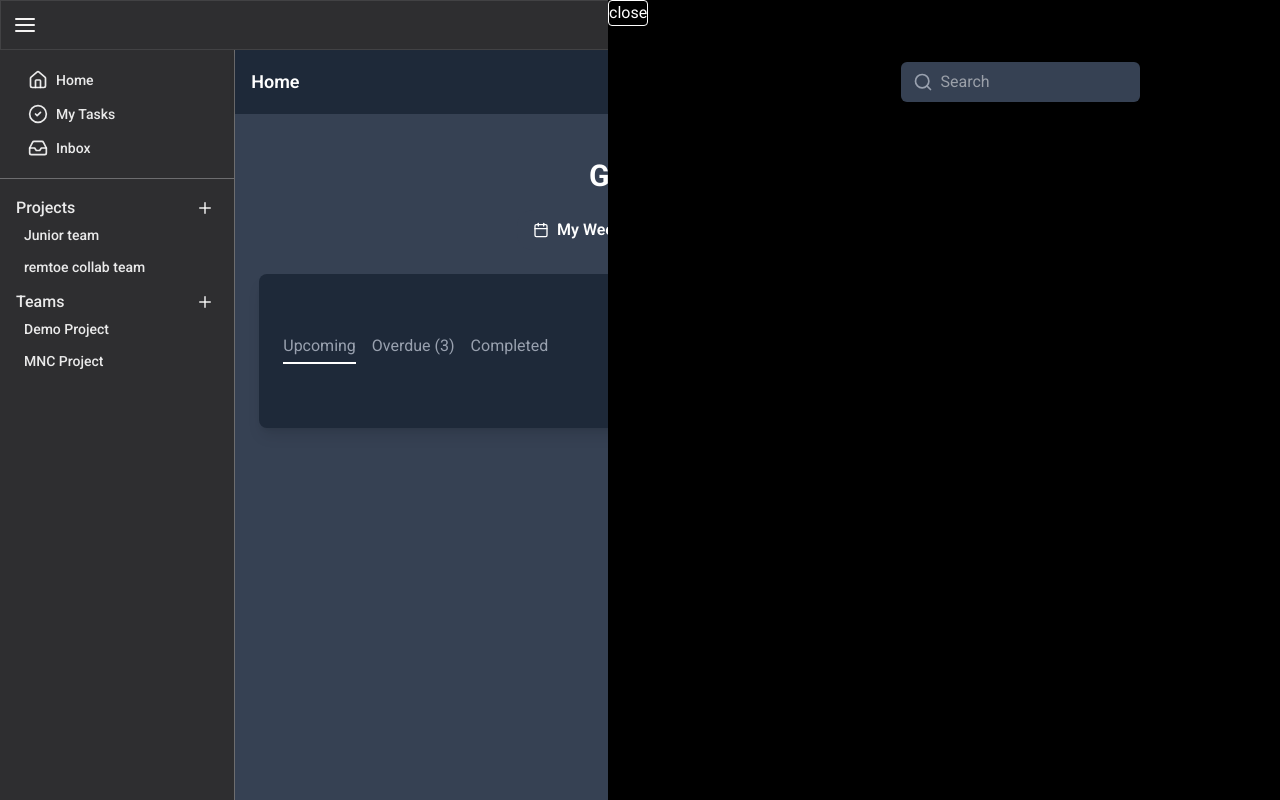
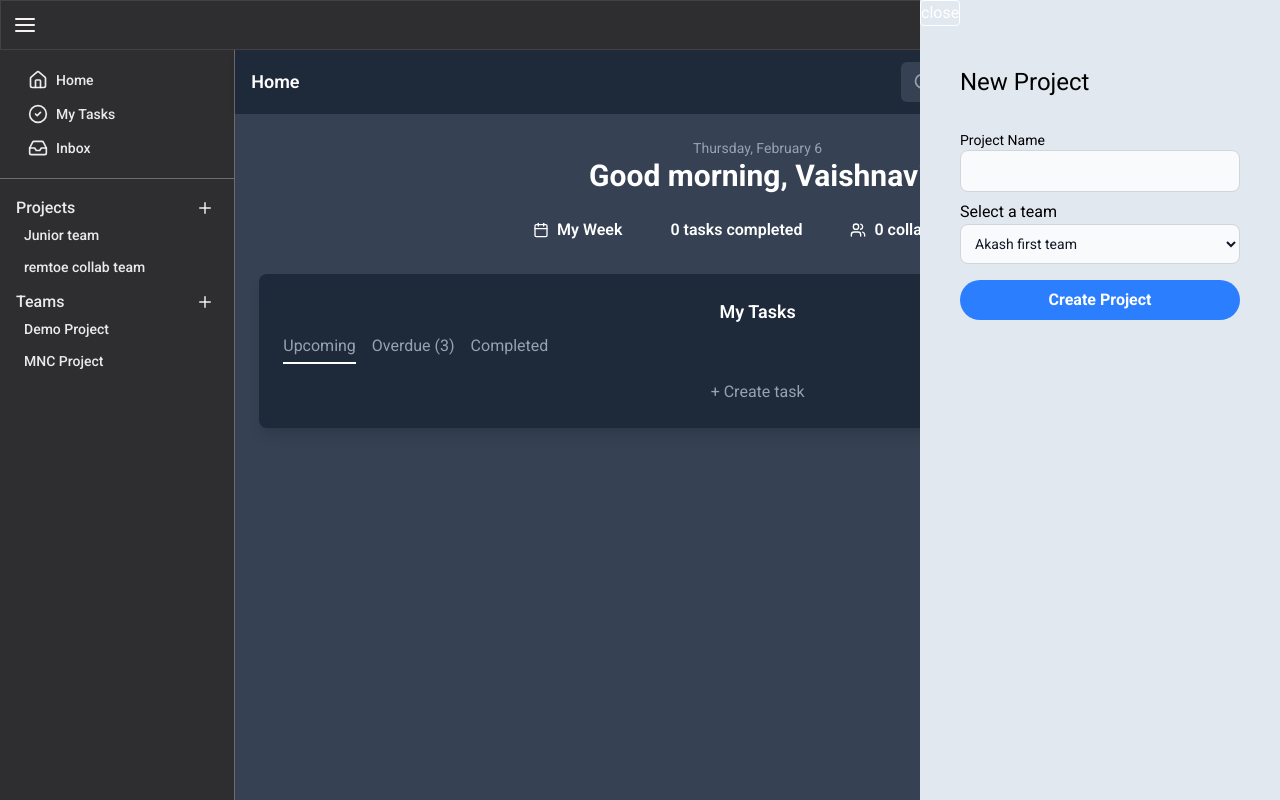
Before and after one commit to akashKumar06/remote-collabration, a React (Vite) app in the folder frontend/: page /dashboard/home in a window 1280 px wide. Both pictures are taken after a click on the element 205 px from the left and 208 px from the top of the page. Built offline with nearby package versions, Linux system fonts and the light colour scheme; a web font is replaced by a local one.

Commit message:
modal layout

```diff
--- a/frontend/src/app/slices/modal/index.js
+++ b/frontend/src/app/slices/modal/index.js
@@ -1,12 +1,25 @@
 import { createSlice } from "@reduxjs/toolkit";
 
+const initialState = {
+  state: false,
+  activeComponent: "",
+};
+
 export const modalSlice = createSlice({
-  initialState: false,
+  initialState,
   name: "modal",
   reducers: {
-    toggle: (state) => !state,
+    open: (state) => {
+      state.state = true;
+    },
+    close: (state) => {
+      state.state = false;
+    },
+    setActiveComponent: (state, action) => {
+      state.activeComponent = action.payload;
+    },
   },
 });
 
-export const { toggle } = modalSlice.actions;
+export const { open, close, setActiveComponent } = modalSlice.actions;
 export default modalSlice.reducer;
--- a/frontend/src/components/Modal.jsx
+++ b/frontend/src/components/Modal.jsx
@@ -1,23 +1,31 @@
 import { useDispatch, useSelector } from "react-redux";
-import { toggle } from "../app/slices/modal";
+import { close } from "../app/slices/modal";
+import CreateProjectForm from "../features/dashboard/project/CreateProjectForm";
+import NewTeamForm from "../features/dashboard/project/NewTeamForm";
 
-function Modal({ children }) {
-  const state = useSelector((state) => state.modal);
+const components = new Map([
+  ["new_project_form", <CreateProjectForm key="new_project_form" />],
+  ["new_team_form", <NewTeamForm key="new_team_form" />],
+]);
+
+function Modal() {
+  const { state, activeComponent } = useSelector((state) => state.modal);
+
   const dispatch = useDispatch();
+
   return (
     <div
-      className={`fixed right-0 top-0 h-screen w-2xl bg-black transition duration-700 ease-in-out    ${
+      className={`fixed right-0 top-0 z-10 h-screen bg-slate-200 transition duration-700 ease-in-out  ${
         state ? "translate-0" : "translate-x-full"
       }`}
     >
       <button
-        onClick={() => dispatch(toggle())}
+        onClick={() => dispatch(close())}
         className="text-white border-white border rounded"
       >
         close
       </button>
-      <h1>Modal</h1>
-      {children}
+      {components.get(activeComponent)}
     </div>
   );
 }
--- a/frontend/src/features/dashboard/Sidebar.jsx
+++ b/frontend/src/features/dashboard/Sidebar.jsx
@@ -2,7 +2,7 @@ import { CircleCheck, HomeIcon, Inbox, Plus } from "lucide-react";
 import { useState } from "react";
 import { useDispatch } from "react-redux";
 import { Link } from "react-router";
-import { toggle } from "../../app/slices/modal";
+import { open, setActiveComponent } from "../../app/slices/modal";
 
 const initalProjects = [
   {
@@ -65,7 +65,10 @@ function Sidebar() {
             <h1 className="text-base">Projects</h1>
             <div
               className="cursor-pointer px-1 py-1 rounded hover:bg-[#2B2C2E] transition"
-              onClick={() => dispatch(toggle())}
+              onClick={() => {
+                dispatch(open());
+                dispatch(setActiveComponent("new_project_form"));
+              }}
             >
               <Plus size={18} fontWeight={900} />
             </div>
@@ -84,7 +87,13 @@ function Sidebar() {
         <div>
           <div className="flex items-center justify-between py-">
             <h1 className="text-base">Teams</h1>
-            <div className="cursor-pointer px-1 py-1 rounded hover:bg-[#2B2C2E] transition">
+            <div
+              className="cursor-pointer px-1 py-1 rounded hover:bg-[#2B2C2E] transition"
+              onClick={() => {
+                dispatch(open());
+                dispatch(setActiveComponent("new_team_form"));
+              }}
+            >
               <Plus size={18} fontWeight={900} />
             </div>
           </div>
--- /dev/null
+++ b/frontend/src/features/dashboard/project/CreateProjectForm.jsx
@@ -0,0 +1,35 @@
+function CreateProjectForm() {
+  return (
+    <div className="p-10 w-90">
+      <h1 className="text-2xl">New Project</h1>
+      <form className="mt-8">
+        <div className="mt-2">
+          <label htmlFor="project_name" className="block text-sm">
+            Project Name
+          </label>
+          <input
+            type="text"
+            className=" bg-gray-50 border border-gray-300 text-gray-900 text-sm rounded-lg focus:ring-blue-500 focus:border-blue-500 block w-full p-2.5 dark:bg-gray-700 dark:border-gray-600 dark:placeholder-gray-400 dark:text-white dark:focus:ring-blue-500 dark:focus:border-blue-500"
+          />
+        </div>
+        <div className="mt-2">
+          <label htmlFor="team">Select a team</label>
+          <select
+            name=""
+            id=""
+            className="bg-gray-50 border border-gray-300 text-gray-900 text-sm rounded-lg focus:ring-blue-500 focus:border-blue-500 block w-full p-2.5 dark:bg-gray-700 dark:border-gray-600 dark:placeholder-gray-400 dark:text-white dark:focus:ring-blue-500 dark:focus:border-blue-500"
+          >
+            <option value="">Akash first team</option>
+          </select>
+        </div>
+        <div className="mt-4">
+          <button className="w-full bg-blue-500 hover:bg-blue-700 text-white font-bold py-2 px-4 rounded-full">
+            Create Project
+          </button>
+        </div>
+      </form>
+    </div>
+  );
+}
+
+export default CreateProjectForm;
--- /dev/null
+++ b/frontend/src/features/dashboard/project/NewTeamForm.jsx
@@ -0,0 +1,23 @@
+function NewTeamForm() {
+  return (
+    <div className="w-90 p-10">
+      <form>
+        <div>
+          <label
+            htmlFor="small-input"
+            className="block mb-2 text-sm font-medium text-gray-900 dark:text-white"
+          >
+            Small input
+          </label>
+          <input
+            type="text"
+            id="small-input"
+            className="block w-full p-2 text-gray-900 border border-gray-300 rounded-lg bg-gray-50 text-xs focus:ring-blue-500 focus:border-blue-500 dark:bg-gray-700 dark:border-gray-600 dark:placeholder-gray-400 dark:text-white dark:focus:ring-blue-500 dark:focus:border-blue-500"
+          />
+        </div>
+      </form>
+    </div>
+  );
+}
+
+export default NewTeamForm;
```
